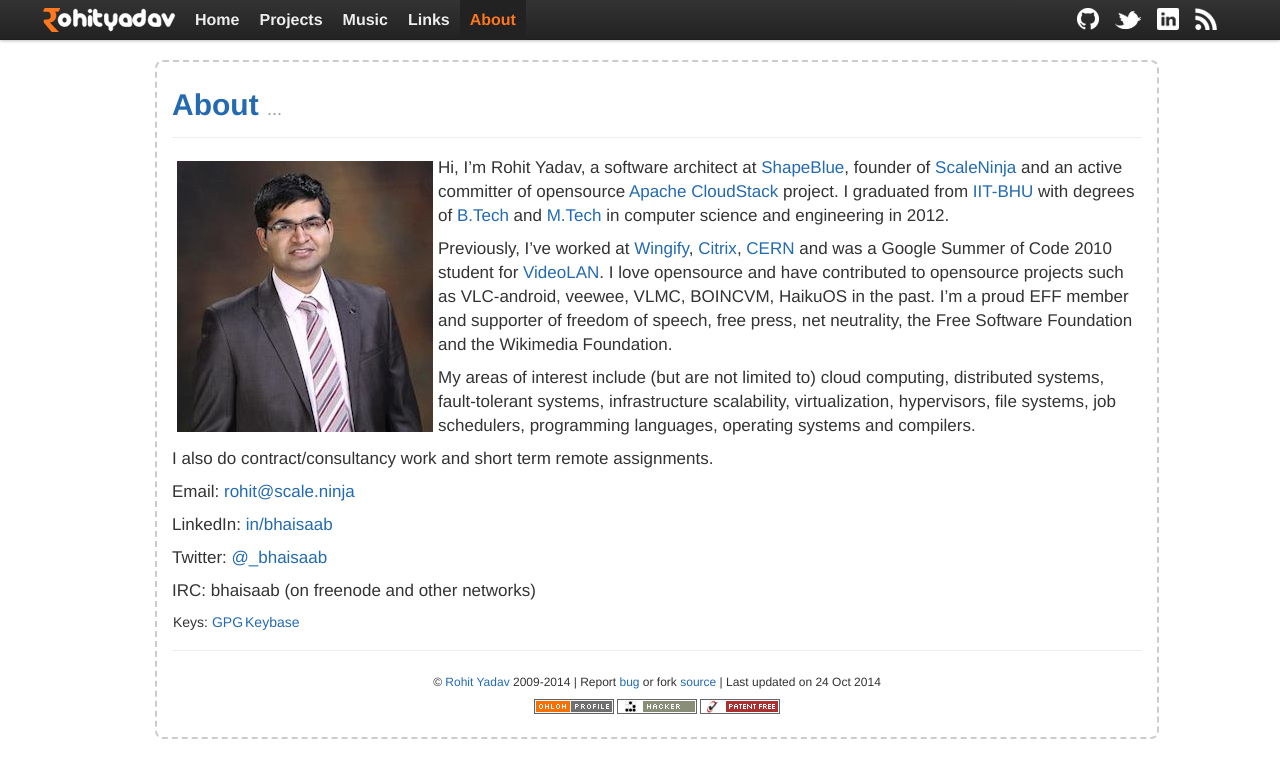
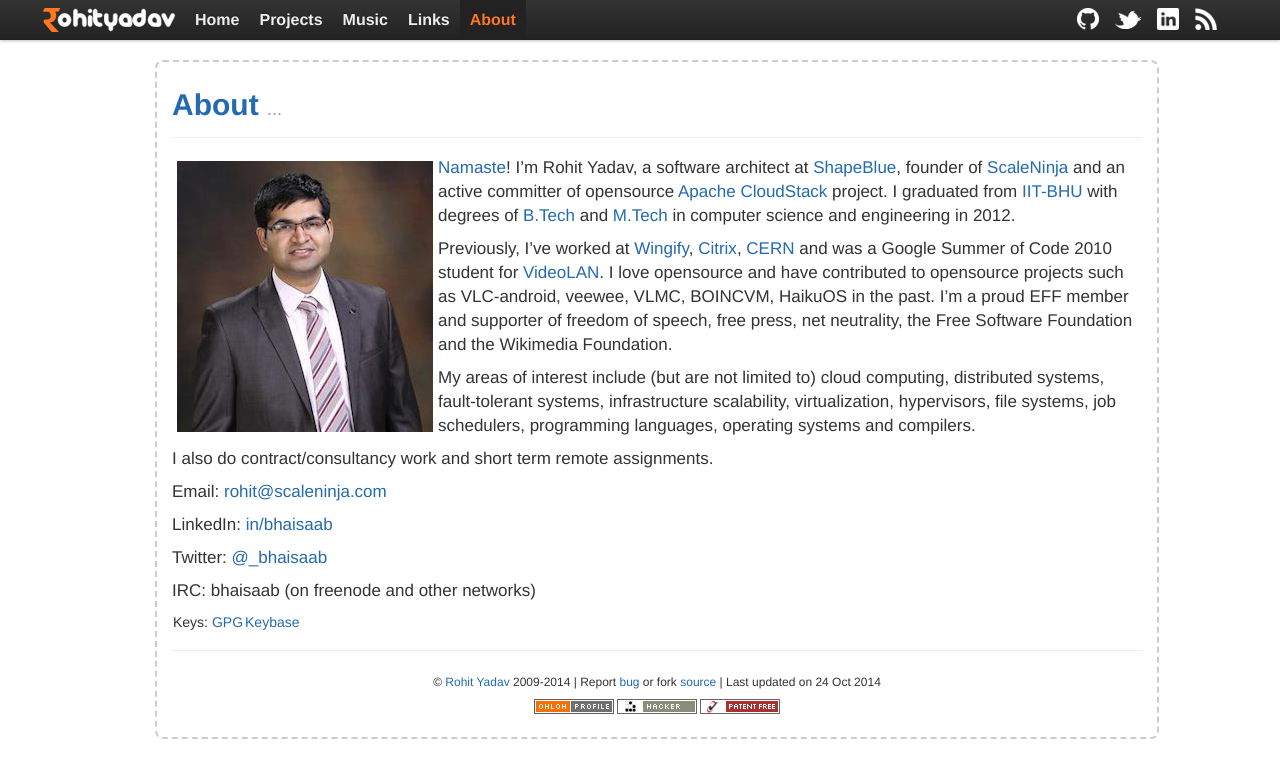
Before and after one commit to rohityadavcloud/rohityadavcloud.github.io, a Jekyll site: the page built from about.markdown, in a window 1280 px wide. Shown: the top 778 px of the page. Built offline with Jekyll 4.4.1, drawn with Linux system fonts in a browser that asks for light colours.

Commit message:
about: fix email
Signed-off-by: Rohit Yadav <bhaisaab@apache.org>

```diff
--- a/about.markdown
+++ b/about.markdown
@@ -5,7 +5,7 @@
 ---
 
 <img align="left" style="padding: 5px;" src="/assets/img/avatar.jpg"/>
-Hi, I'm Rohit Yadav, a software architect at [ShapeBlue](http://shapeblue.com),
+[Namaste](http://en.wikipedia.org/wiki/Namaste)! I'm Rohit Yadav, a software architect at [ShapeBlue](http://shapeblue.com),
 founder of [ScaleNinja](http://www.scaleninja.com) and an active committer of
 opensource [Apache CloudStack](http://cloudstack.apache.org) project.
 I graduated from [IIT-BHU](http://en.wikipedia.org/wiki/Indian_Institute_of_Technology_%28Banaras_Hindu_University%29_Varanasi)
@@ -26,7 +26,7 @@
 
 I also do contract/consultancy work and short term remote assignments.
 
-Email: <rohit@scale.ninja>
+Email: <rohit@scaleninja.com>
 
 LinkedIn: [in/bhaisaab](https://www.linkedin.com/in/bhaisaab)
 
```
